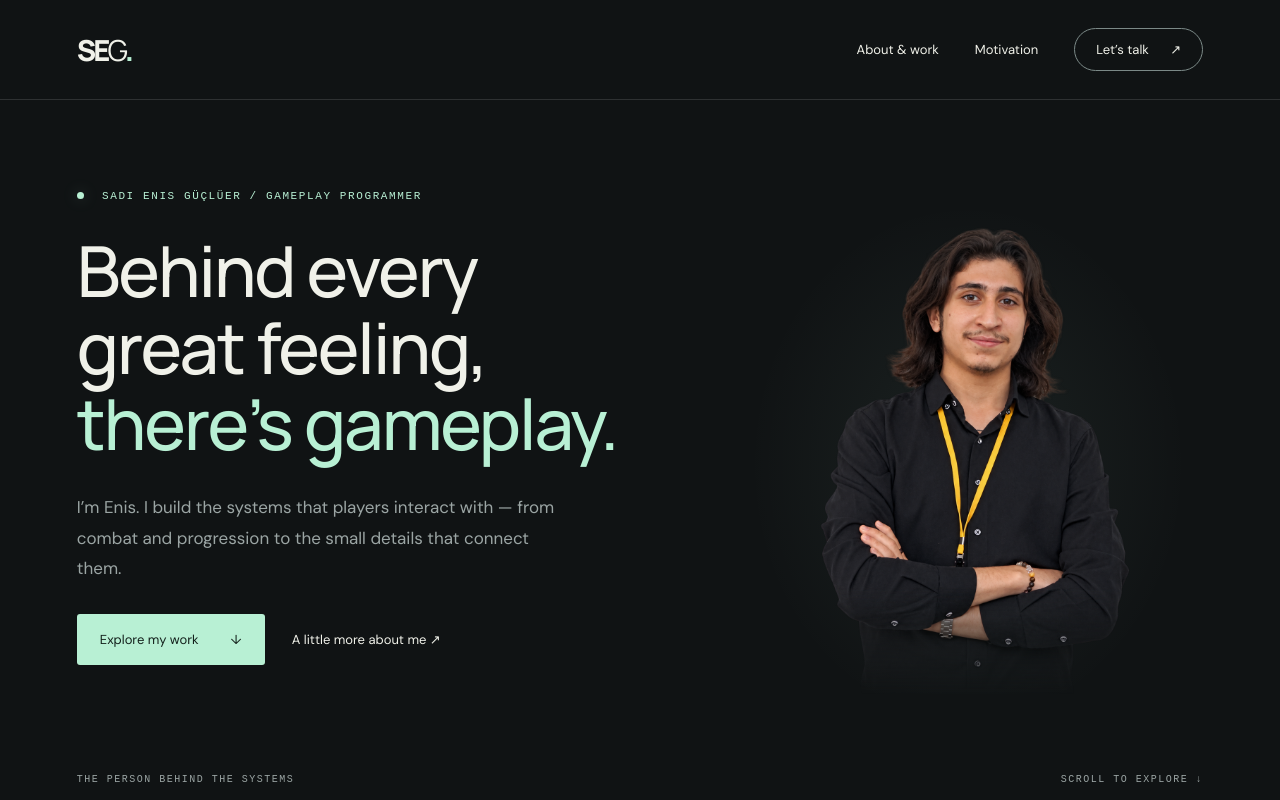
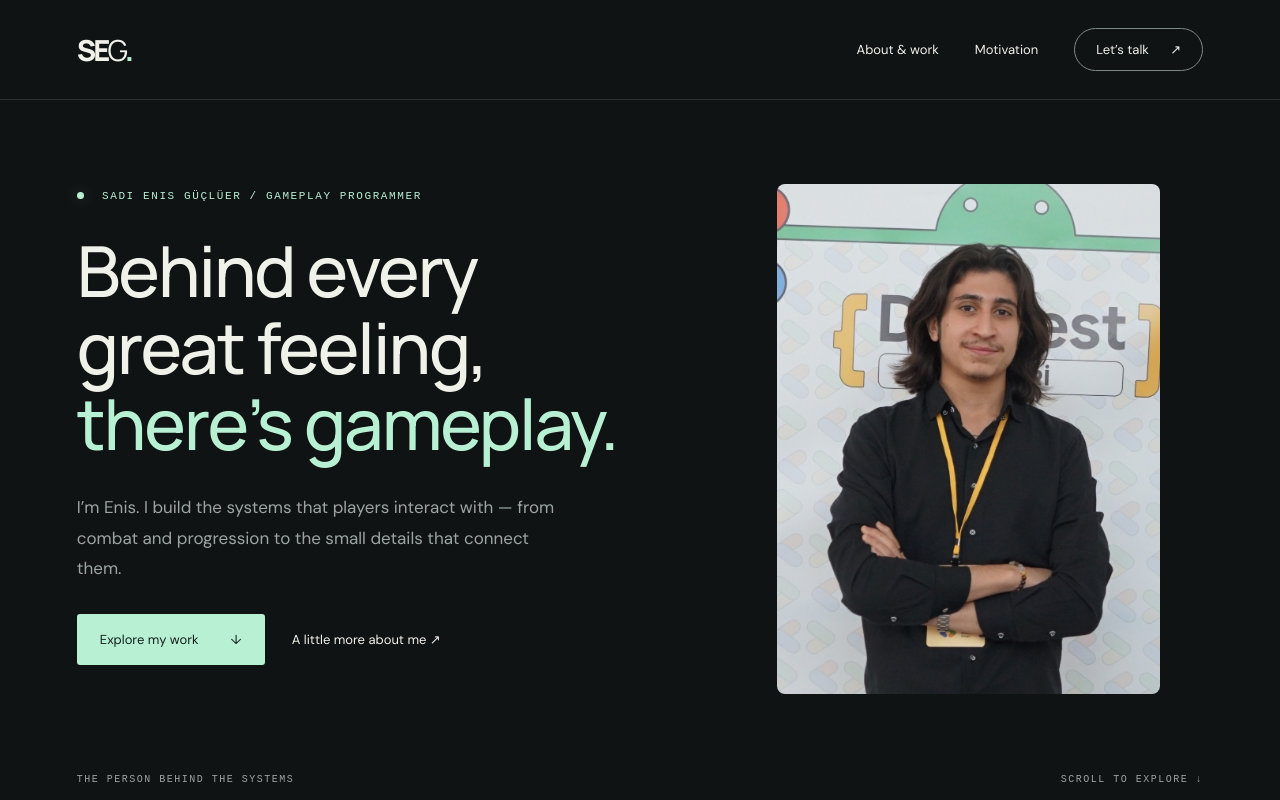
Before and after one commit to SadiEnis/SadiEnis.github.io, a Next.js app: page / in a window 1280 px wide. Shown: the top 800 px of the page. Built offline with nearby package versions, Linux system fonts and the light colour scheme.

Commit message:
Update Site source

```diff
--- a/src/app/page.tsx
+++ b/src/app/page.tsx
@@ -1,6 +1,6 @@
 import Link from 'next/link';
 export default function Home(){return <main id="main">
-<section className="hero wrap"><div className="hero-copy"><p className="eyebrow"><span className="dot"/> SADI ENIS GÜÇLÜER / GAMEPLAY PROGRAMMER</p><h1>Behind every<br/>great feeling,<br/><em>there’s gameplay.</em></h1><p className="intro">I’m Enis. I build the systems that players interact with — from combat and progression to the small details that connect them.</p><div className="actions"><a className="button" href="#work">Explore my work <span>↓</span></a><Link className="text-link" href="/motivation/">A little more about me ↗</Link></div></div><div className="hero-portrait"><img src="/images/enis-portrait-v1.png" alt="Sadi Enis Güçlüer" width="1086" height="1448" fetchPriority="high" className="portrait-image" /></div><div className="hero-bottom"><span>THE PERSON BEHIND THE SYSTEMS</span><span>SCROLL TO EXPLORE ↓</span></div></section>
+<section className="hero wrap"><div className="hero-copy"><p className="eyebrow"><span className="dot"/> SADI ENIS GÜÇLÜER / GAMEPLAY PROGRAMMER</p><h1>Behind every<br/>great feeling,<br/><em>there’s gameplay.</em></h1><p className="intro">I’m Enis. I build the systems that players interact with — from combat and progression to the small details that connect them.</p><div className="actions"><a className="button" href="#work">Explore my work <span>↓</span></a><Link className="text-link" href="/motivation/">A little more about me ↗</Link></div></div><div className="hero-portrait"><img src="/images/enis-devfest-original.jpg" alt="Sadi Enis Güçlüer" width="970" height="1293" fetchPriority="high" className="portrait-image" /></div><div className="hero-bottom"><span>THE PERSON BEHIND THE SYSTEMS</span><span>SCROLL TO EXPLORE ↓</span></div></section>
 <section className="about wrap" id="about"><div><p className="eyebrow">01 / A LITTLE ABOUT ME</p><h2>A gameplay programmer.<br/><span>A game maker at heart.</span></h2></div><div className="about-copy"><p>My work connects gameplay ideas with the systems that make them playable. I have professional experience with <strong>Unity</strong>, and explore <strong>Unreal Engine</strong> through personal projects.</p><p>In Project First Run, I take ownership of the full development process: combat, progression, UI, and the architecture underneath. Smaller prototypes give me room to explore other kinds of gameplay.</p><div className="experience"><div><span>PROFESSIONAL EXPERIENCE</span><strong>Unity <small>/ C#</small></strong></div><div><span>PERSONAL EXPLORATION</span><strong>Unreal Engine</strong></div></div></div></section>
 <section className="work wrap" id="work"><div className="section-heading"><div><p className="eyebrow">02 / SELECTED WORK</p><h2>Ideas, made playable<span className="mint">.</span></h2></div><span className="muted mono">THREE PROJECTS / DIFFERENT EXPLORATIONS</span></div>
 <article className="featured"><div className="project-art arena"><div className="arena-grid"/><div className="gate g1"/><div className="gate g2"/><div className="gate g3"/><div className="target"/><span className="art-caption">PROJECT FIRST RUN / SYSTEM STUDY</span><span className="art-number">01</span><div className="arena-title">FIRST<br/><b>RUN</b><span>COMBAT · PROGRESSION · REWARD</span></div></div><div className="project-copy"><p className="eyebrow">FEATURED PROJECT</p><h3>Project First Run</h3><div className="tags"><span>Unity 6</span><span>C#</span><span>Solo development</span></div><p>A first-person roguelite arena shooter built around modular combat, enemy encounters, and chest-based rewards.</p><dl><dt>MY ROLE</dt><dd>Full development — gameplay systems, UI, and integration.</dd><dt>UNDER THE HOOD</dt><dd>Weapon systems, enemy behaviours, XP and upgrades, data-driven content, and automated gameplay tests.</dd></dl><a className="project-link" href="https://github.com/SadiEnis/project-first-run">Explore the repository <span>↗</span></a></div></article>
--- a/src/app/portrait.css
+++ b/src/app/portrait.css
@@ -6,16 +6,16 @@
   display: flex;
   align-items: flex-end;
   justify-content: center;
-  background: radial-gradient(ellipse at 50% 55%, #b8f0d412, transparent 66%);
 }
 .portrait-image {
   display: block;
   width: 100%;
   height: 100%;
   object-fit: contain;
-  object-position: bottom center;
-  mask-image: linear-gradient(to bottom, #000 0%, #000 79%, transparent 100%);
-  -webkit-mask-image: linear-gradient(to bottom, #000 0%, #000 79%, transparent 100%);
+  object-position: center;
+  border-radius: 8px;
+  width: auto;
+  max-width: 100%;
 }
 @media (max-width: 900px) {
   .hero-portrait { height: 420px; margin-left: 0; align-self: center; }
```
Also changed, not shown: public/images/enis-devfest-original.jpg (added), 1 other file (tests, documents, lock files or other folders).
